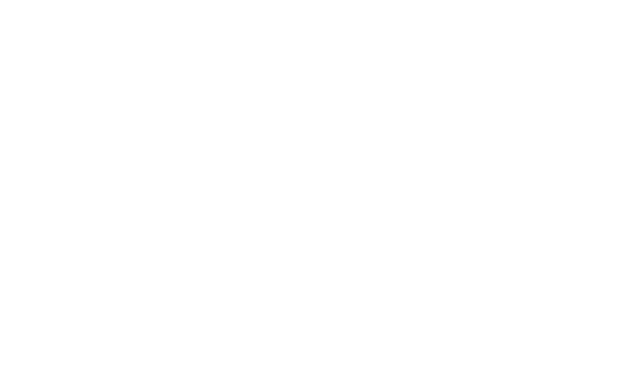
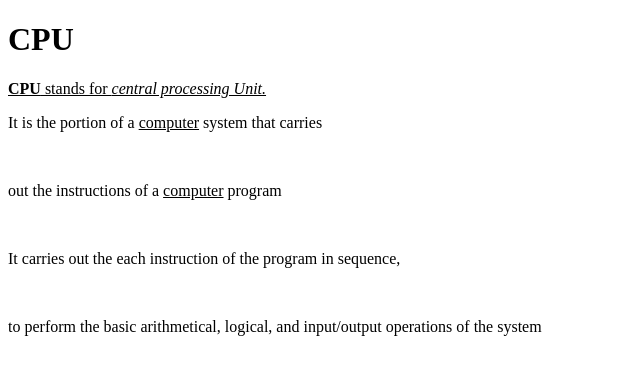
Before and after one commit to iamneo-production/beebabbabeadaeccdfffebaeceaec, a plain HTML site: page public/index.html in a window 1280 px wide. Shown: the whole page, without its empty margins (0-640 px from the left). Drawn offline with Linux system fonts and the light colour scheme.

Commit message:
Backup Commit

```diff
--- a/public/index.html
+++ b/public/index.html
@@ -1,6 +1,11 @@
 <!DOCTYPE html>
 <html lang="en">
     <body>
-
+    <h1>CPU</h1>
+    <p><u><b>CPU</b> stands for <i>central processing Unit.</i></u><br></p>
+    <p>It is the portion of a <u>computer</u> system that carries</p><br>
+    <p>out the instructions of a <u>computer</u> program</p><br>
+    <p>It carries out the each instruction of the program in sequence,</p><br>
+    <p>to perform the basic arithmetical, logical, and input/output operations of the system</p>
     </body>
     </html>
```
